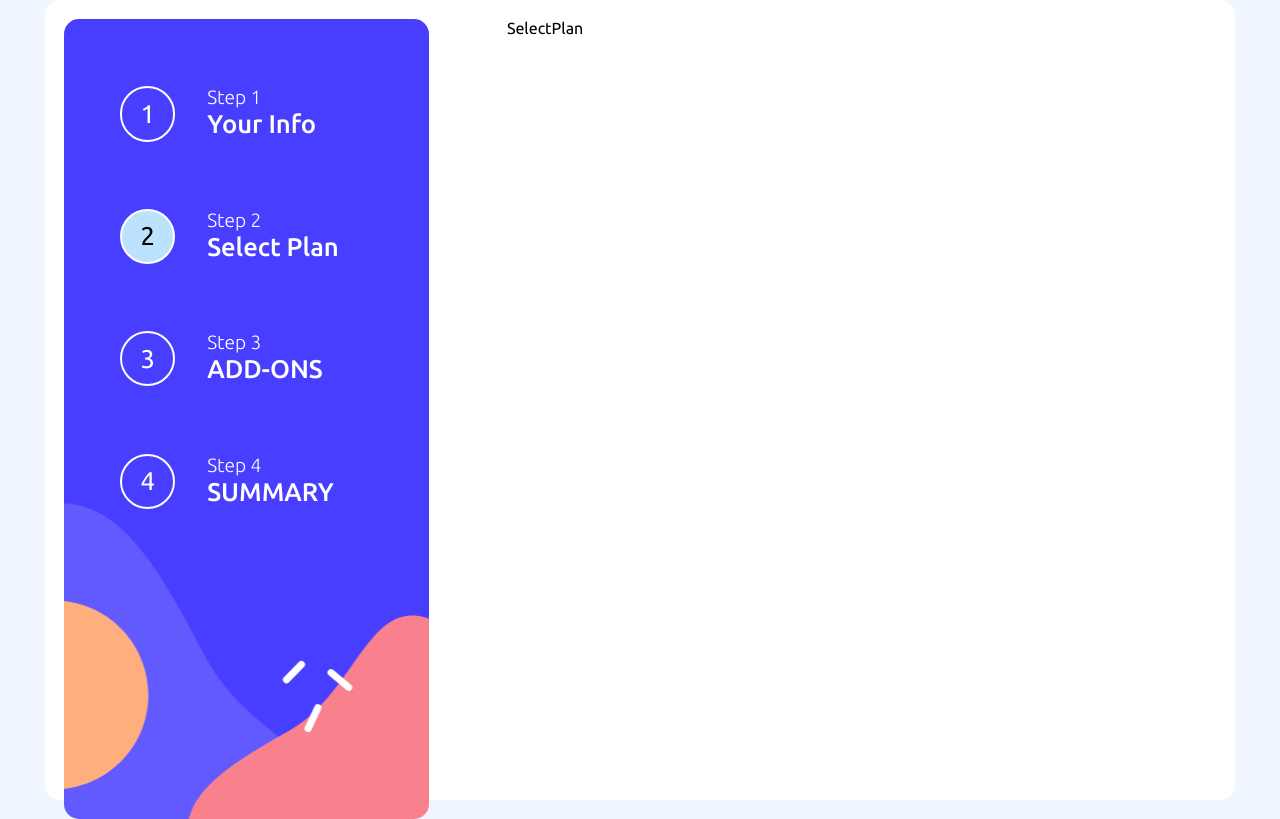
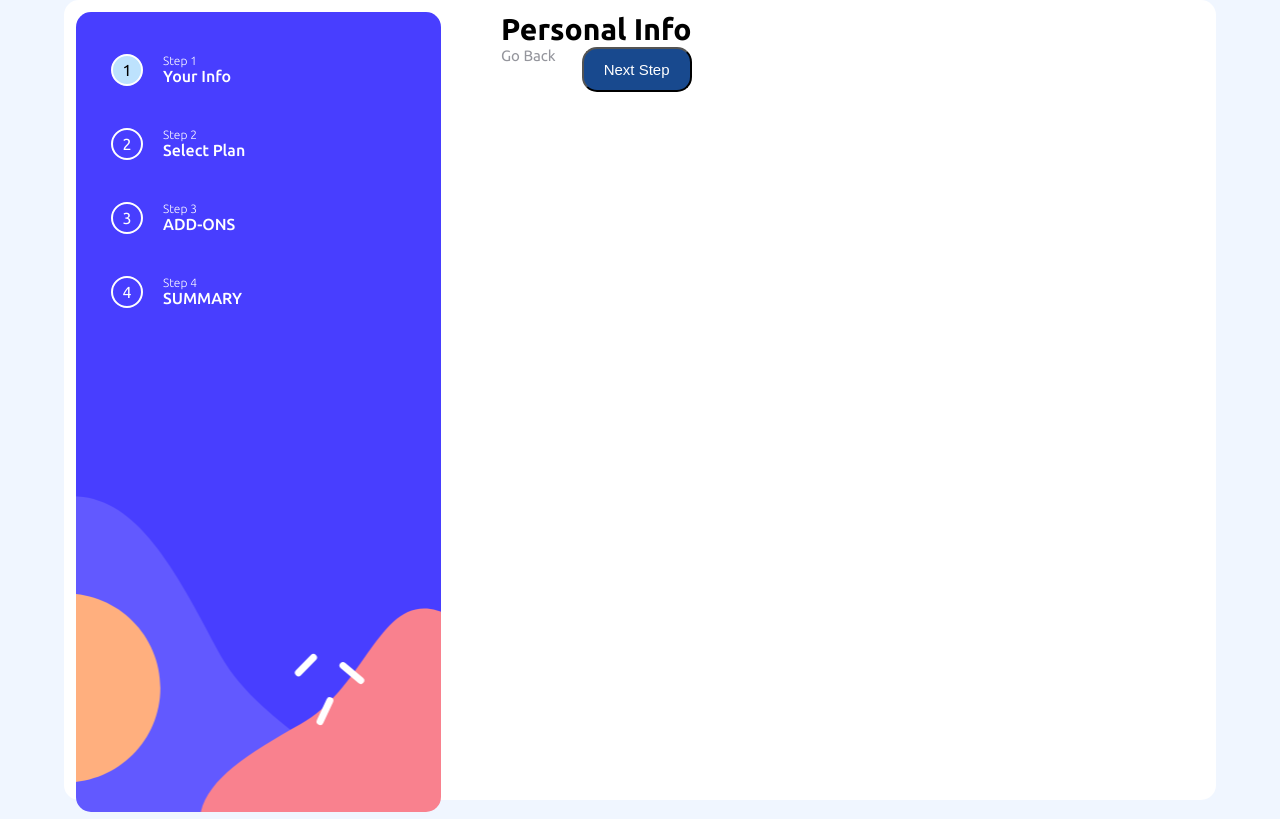
Before and after one commit to Yasser-Shehab/Multi-Step-Form-Challenge, a Next.js app: page / in a window 1280 px wide. Built offline with nearby package versions, Linux system fonts and the light colour scheme.

Commit message:
Added Reset to my Global ( Need To Fix Sizes)

```diff
--- a/app/globals.scss
+++ b/app/globals.scss
@@ -1,7 +1,7 @@
-  @import url('https://fonts.googleapis.com/css2?family=Ubuntu:wght@300;400;500;700&display=swap');
-
+@import url("https://fonts.googleapis.com/css2?family=Ubuntu:wght@300;400;500;700&display=swap");
 
 @import "./variables.scss";
+@import "./resets.scss";
 
 body {
   font-family: "Ubuntu", sans-serif;
--- a/app/resets.scss
+++ b/app/resets.scss
@@ -1,4 +1,6 @@
-* *::after *::before {
+*,
+*::after,
+*::before {
   margin: 0;
   padding: 0;
   box-sizing: border-box;
--- a/components/MultiForm/FormInputs/FormInputs.jsx
+++ b/components/MultiForm/FormInputs/FormInputs.jsx
@@ -5,7 +5,7 @@ import PersonalInfo from "../PersonalInfo/PersonalInfo";
 import SelectPlan from "../SelectPlan/SelectPlan";
 import Addons from "../Addons/Addons";
 import Summary from "../Summary/Summary";
-import styles from "./FormInputs.module.scss"
+import styles from "./FormInputs.module.scss";
 
 const FormInputs = () => {
   const formStep = MultiFormStore((state) => state.formStepNumber);
@@ -29,7 +29,19 @@ const FormInputs = () => {
     }
   };
 
-  return <div className={styles["form-input-container"]}>{renderFormInput()}</div>;
+  const handleNext = () => {
+
+  }
+
+  return (
+    <div className={styles["form-input-container"]}>
+      {renderFormInput()}
+      <div className={styles["nav-buttons"]}>
+        <p className={styles["back_btn"]}>Go Back</p>
+        <button className={styles["progress__button"]}>Next Step</button>
+      </div>
+    </div>
+  );
 };
 
 export default FormInputs;
--- a/components/MultiForm/FormInputs/FormInputs.module.scss
+++ b/components/MultiForm/FormInputs/FormInputs.module.scss
@@ -1,4 +1,32 @@
 .form-input-container {
   justify-self: start;
-  margin-left: 1.5rem;
+  // margin-top: 5rem;
+  margin-left: 6rem;
+  margin-right: 6rem;
+  // width: calc(90% - 6rem);
+  // width: 100%;
+  // padding: 5rem 13rem;
 }
+
+.nav-buttons {
+  display: flex;
+  justify-content: space-between;
+}
+
+.progress__button {
+  background-color: #18498e;
+  color: #fff;
+  padding: 1.2rem 2rem;
+  border-radius: 15px;
+  font-size: 1.5rem;
+  cursor: pointer;
+}
+
+.back_btn {
+  color: #95969d;
+  font-size: 1.5rem;
+  cursor: pointer;
+  &:hover {
+    color: #20344f;
+  }
+}
--- a/components/MultiForm/FormSteps/FormSteps.module.scss
+++ b/components/MultiForm/FormSteps/FormSteps.module.scss
@@ -27,6 +27,7 @@
   margin: 0;
   width: 100%;
   list-style-position: inside;
+
   @media (max-width: 767px) {
     display: flex;
     justify-content: center;
--- a/components/MultiForm/PersonalInfo/PersonalInfo.jsx
+++ b/components/MultiForm/PersonalInfo/PersonalInfo.jsx
@@ -1,7 +1,12 @@
 import React from "react";
+import styles from "./PersonalInfo.module.scss";
 
 const PersonalInfo = () => {
-  return <div>Personal Info</div>;
+  return (
+    <section>
+      <h1 className={styles["header"]}>Personal Info</h1>
+    </section>
+  );
 };
 
 export default PersonalInfo;
--- /dev/null
+++ b/components/MultiForm/PersonalInfo/PersonalInfo.module.scss
@@ -0,0 +1,5 @@
+
+.header {
+  font-size: 3rem;
+  // margin: 0;
+}
--- a/components/MultiForm/index.module.scss
+++ b/components/MultiForm/index.module.scss
@@ -15,7 +15,7 @@
 .form {
   display: grid;
   justify-items: space-between;
-  grid-template-columns: 1fr 1.75fr;
+  grid-template-columns: 0.75fr 1.75fr;
   @media (max-width: 767px) {
     /* Your mobile styles here */
     display: flex;
--- a/store/MultiFormStore.jsx
+++ b/store/MultiFormStore.jsx
@@ -6,9 +6,23 @@ const initialValues = [
   { id: 2, addons: [] },
 ];
 
-export const MultiFormStore = create((set) => ({
-  formStepNumber: 1,
-  formData: initialValues,
+export const MultiFormStore = create((set, get) => ({
+  formStepNumber: 0,
+  personalInfo: {
+    id: 0,
+    name: "",
+    email: "",
+    phone: "",
+  },
+  planType: {
+    id: 1,
+    option: null,
+    planType: "monthly",
+  },
+  addons: {
+    id: 2,
+    addons: [],
+  },
 
   setUserData: () => {
     set({ formStepNumber: formStepNumber + 1 });
```
Also changed, not shown: components/MultiForm/PersonalInfo/PersonalInfo.scss (deleted).
